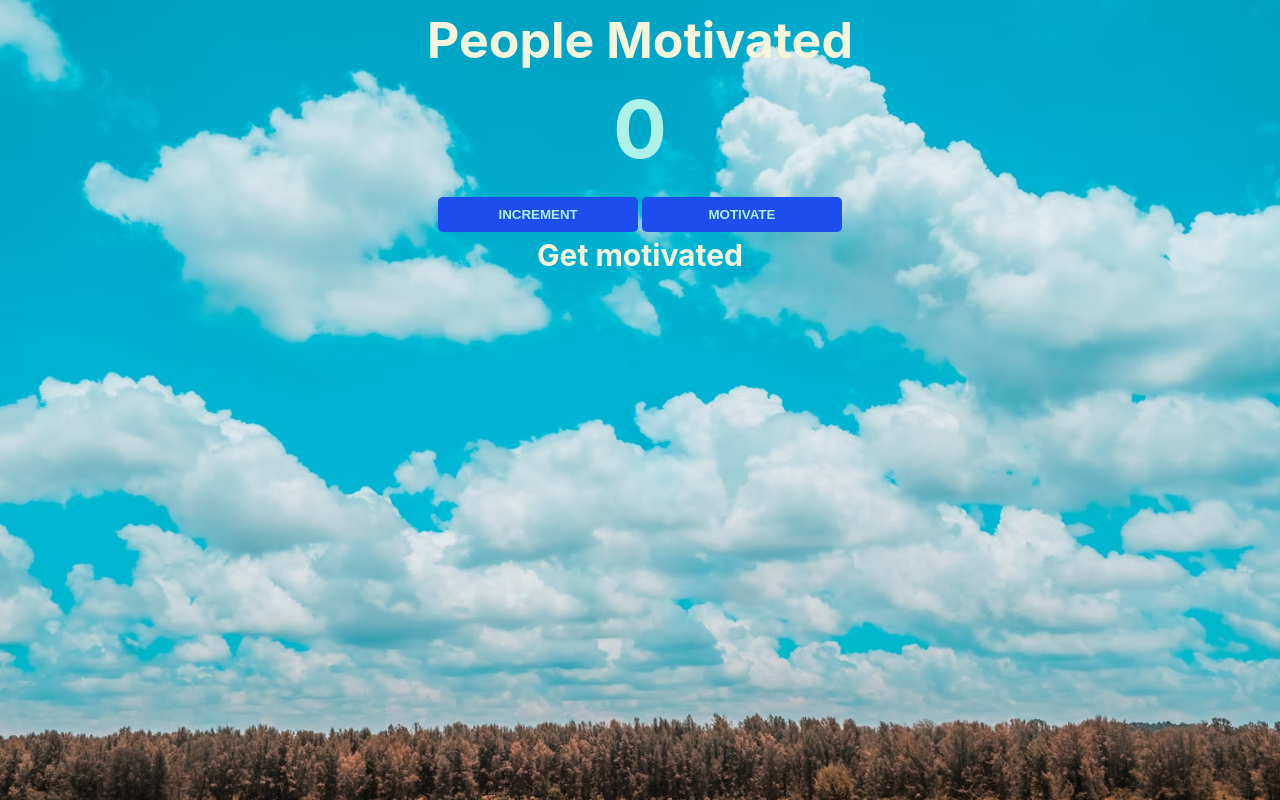
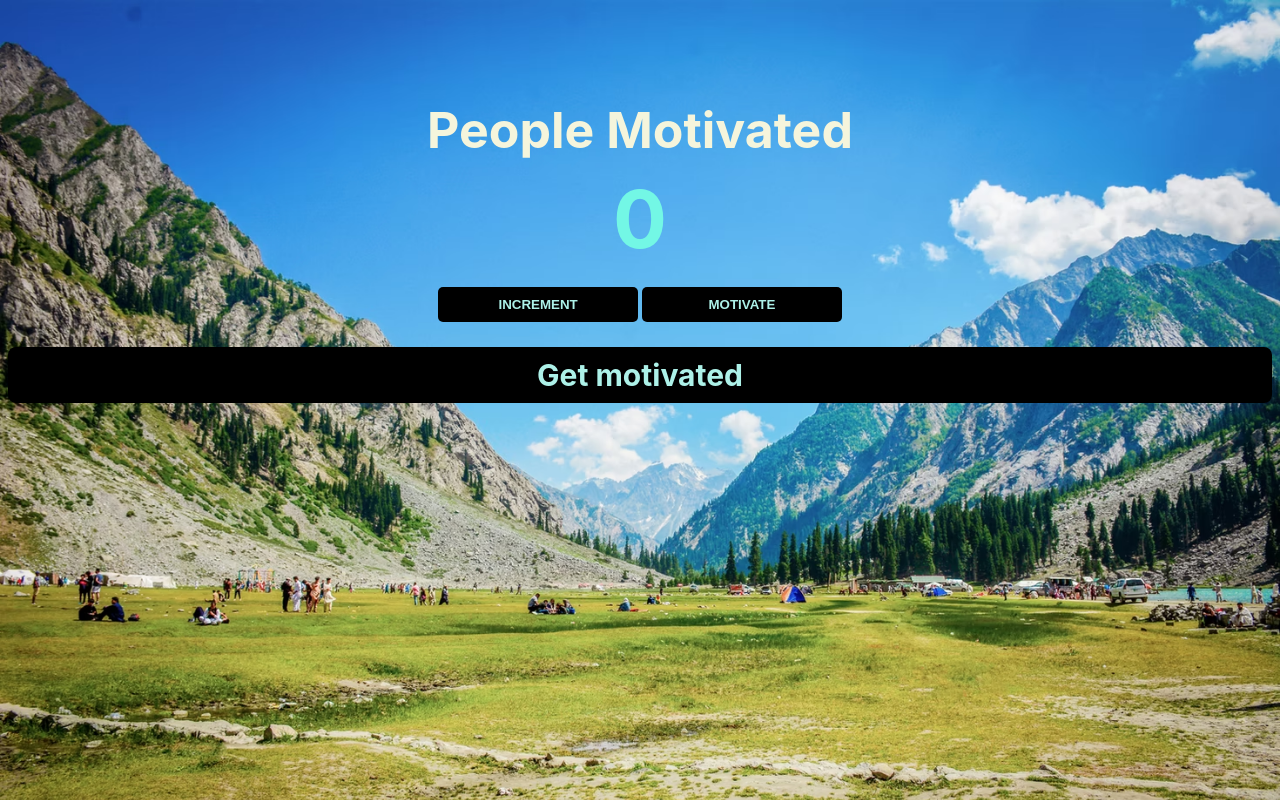
Before and after one commit to dkimbi/PepTalkGenerator, a plain HTML site: page index.html in a window 1280 px wide. Drawn offline with Linux system fonts and the light colour scheme.

Commit message:
css changes, color & style

```diff
--- a/index.css
+++ b/index.css
@@ -1,5 +1,7 @@
 body {
-    background-image: url("treeClouds.avif");
+    margin-top: 100px;
+    margin-bottom: 10px;
+    background-image: url("swatPakistan.avif");
     background-size: cover;
     font-family: -apple-system, BlinkMacSystemFont, 'Segoe UI', Roboto, Oxygen, Ubuntu, Cantarell, 'Open Sans', 'Helvetica Neue', sans-serif;
     font-weight: bold;
@@ -15,9 +17,9 @@ h1 {
 
 h2 {
     font-size: 50px;
-    margin-top: 0;
+    margin-top: 0px;
     margin-bottom: 20px;
-    color:rgb(173, 241, 232);
+    color:rgb(115, 247, 229);
     font-size: 80px;
 
 }
@@ -34,20 +36,24 @@ button {
 }
 
 #increment-btn {
-    background: rgb(28, 77, 238);
+    background: black;
 }
 
 h3 {
+    background-color: black;
+    border-radius: 8px;
     font-size: 50px;
-    margin-top: 0;
+    margin-top: 20;
     margin-bottom: 20px;
-    color:beige;
+    color:rgb(173, 241, 232);
     font-size: 30px;
+    padding-top: 10px;
+    padding-bottom: 10px;
 
 }
 
 #motivation-btn {
-    background: rgb(28, 77, 238);
+    background: black;
 }
 
 #save-btn {
```
